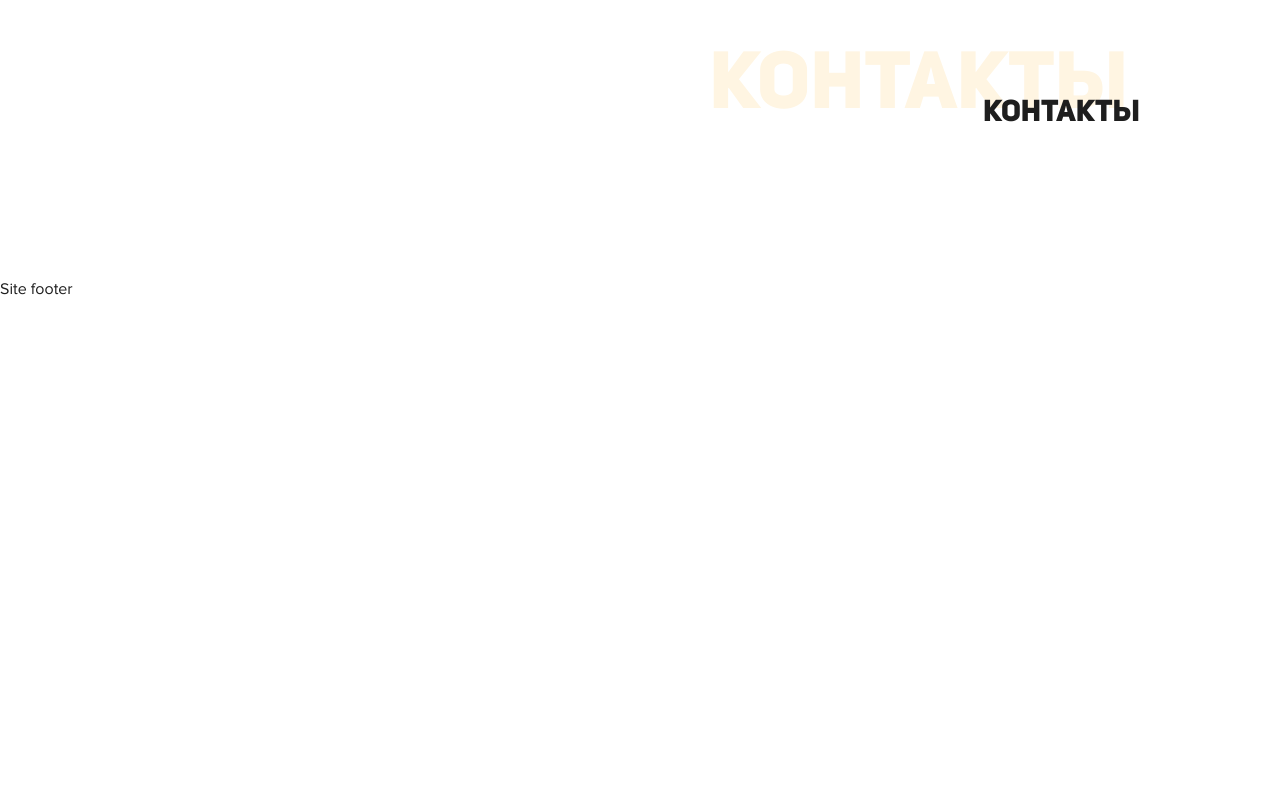
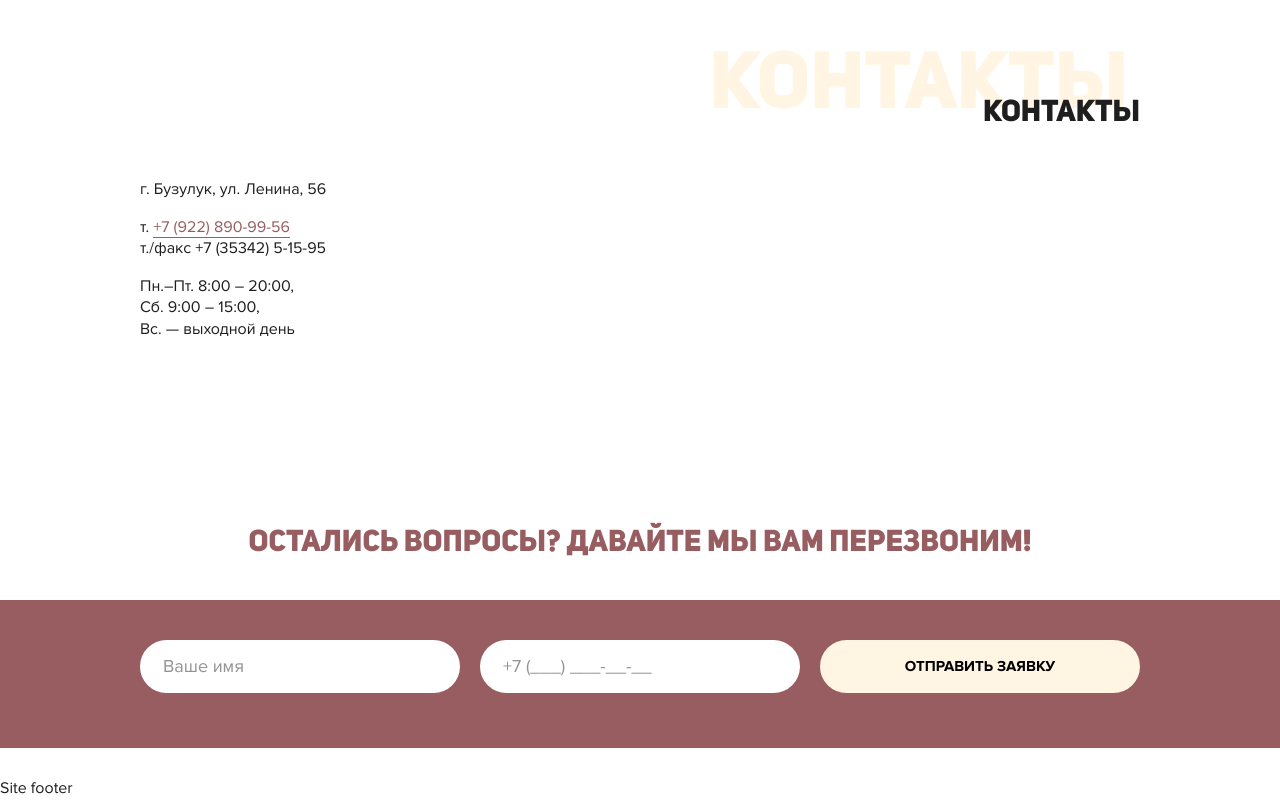
Before and after one commit to corvus-007/zub-buz, a website: page app/index.html in a window 1280 px wide. Shown: the part 3324-4124 px from the top of the page. Before the commit the page ends 3625 px from the top, so only its background shows below. Drawn offline with nearby package versions, Linux system fonts and the light colour scheme; files that its build step writes are made by us from their sources.

Commit message:
Добавляет на главную страницу разметку секции контаков и футера

```diff
--- a/app/index.html
+++ b/app/index.html
@@ -326,8 +326,47 @@
         <div class="index-section__headline">
           <h2 class="index-section__title index-section__title--align-right" data-title="Контакты">Контакты</h2>
         </div>
+      </div>
 
+      <div class="contacts__frame">
+        <div class="contacts__map" id="contacts-map"></div>
+        <div class="container">
+          <div class="contacts__info">
+            <p class="contacts__info-item">г. Бузулук, ул. Ленина, 56</p>
+
+            <p class="contacts__info-item contacts__phones">
+              т. <a href="tel:+7 (922) 890-99-56">+7 (922) 890-99-56</a> <br>
+              т./факс +7 (35342) 5-15-95
+            </p>
+
+            <p class="contacts__info-item contacts__work">
+              Пн.–Пт. 8:00 – 20:00, <br>
+              Сб. 9:00 – 15:00, <br>
+              <span class="contacts__work-off-day">Вс. — выходной день</span>
+            </p>
+
+            <div class="contacts__info-item">
+              <div class="socials">
+                <a href="" class="socials__item">
+                  <svg class="socials__icon" width="32" height="32" title="Мы во Вконтакте">
+                    <use xlink:href=""></use>
+                  </svg>
+                </a>
+                <a href="" class="socials__item">
+                  <svg class="socials__icon" width="32" height="32" title="Мы в Instagram">
+                    <use xlink:href=""></use>
+                  </svg>
+                </a>
+              </div>
+            </div>
+          </div>
+        </div>
       </div>
+    </section>
+
+    <section class="cta">
+      <h2 class="cta__title">Остались вопросы? Давайте мы вам перезвоним!</h2>
+      @@include('blocks/form-cta.html')
     </section>
   </div>
   @@include('blocks/site-footer.html')
```
